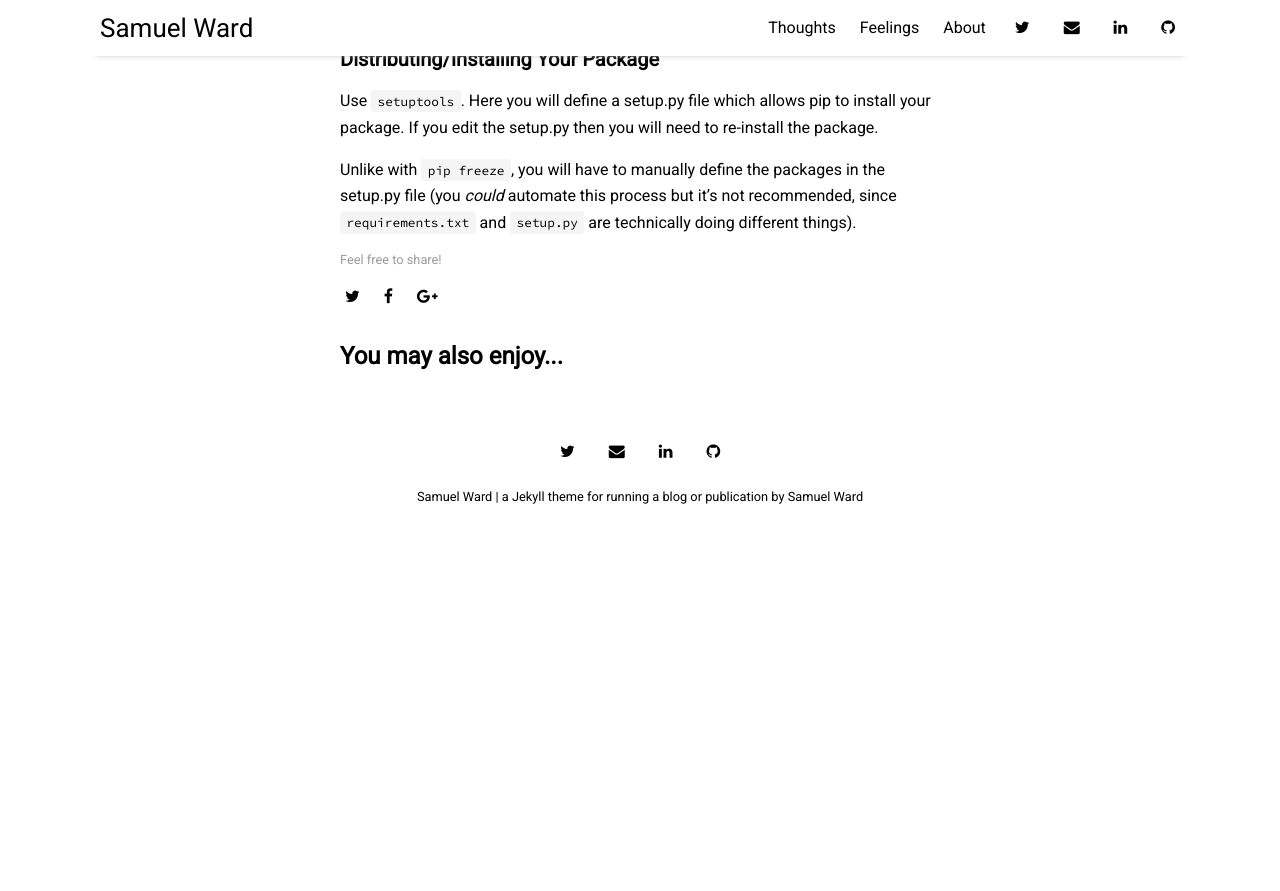
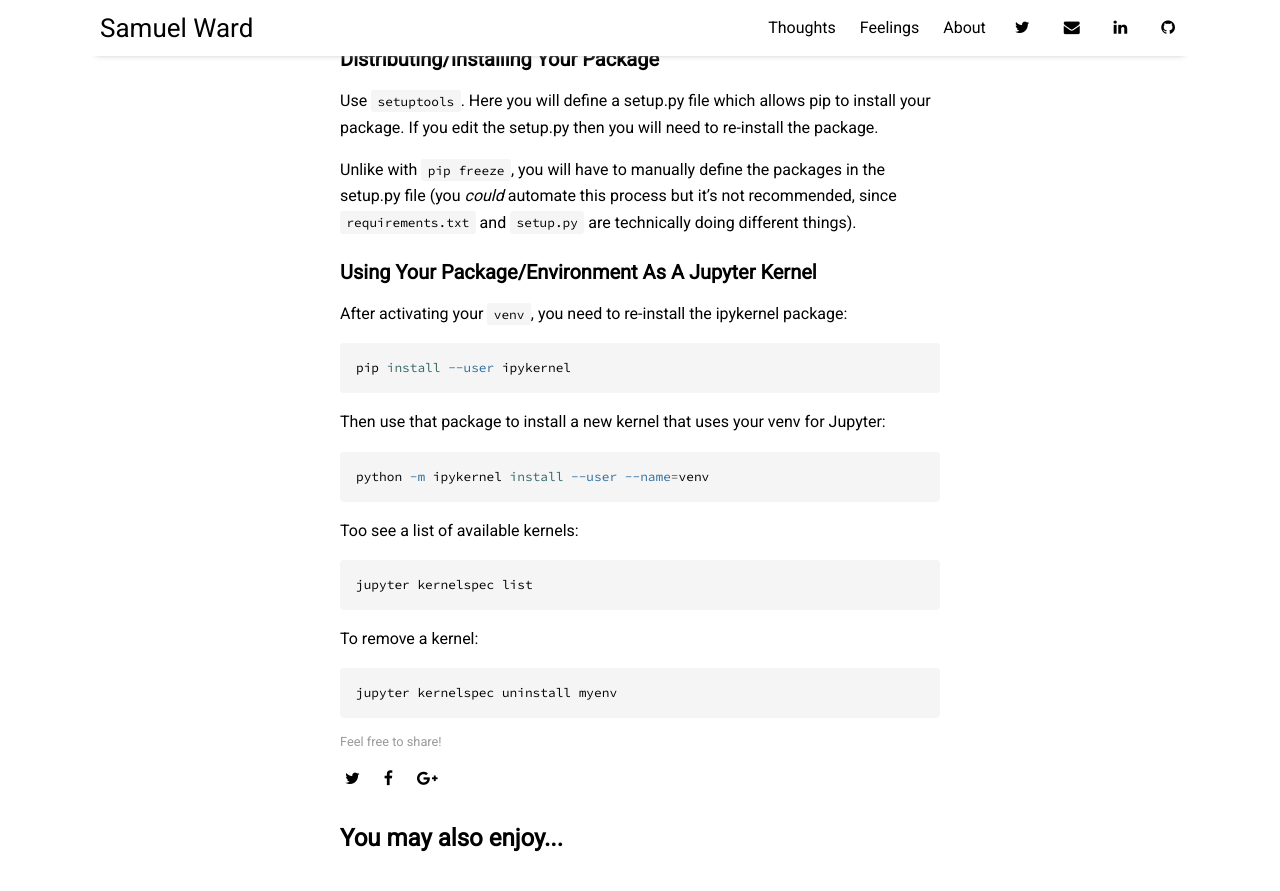
Before and after one commit to samuelhward/samuelhward.github.io, a Jekyll site: the page built from _posts/2021-04-03-python_packaging.md, in a window 1280 px wide and 900 px high, scrolled down 1414 px. Shown: the top 891 px of the window. Built offline with Jekyll 4.4.1, drawn with Linux system fonts in a browser that asks for light colours; nearby versions of some CDN libraries; before the commit the page ends 1949 px from its top, so only the background shows below that.

Commit message:
added section on using venv with jupyter

````diff
--- a/_posts/2021-04-03-python_packaging.md
+++ b/_posts/2021-04-03-python_packaging.md
@@ -59,3 +59,29 @@ Re-installing in developer mode will then re-install dependencies.
 Use ```setuptools```. Here you will define a setup.py file which allows pip to install your package. If you edit the setup.py then you will need to re-install the package.
 
 Unlike with ```pip freeze```, you will have to manually define the packages in the setup.py file (you _could_ automate this process but it's not recommended, since `requirements.txt` and `setup.py` are technically doing different things).
+
+### Using Your Package/Environment As A Jupyter Kernel
+
+After activating your ```venv```, you need to re-install the ipykernel package:
+
+```shell
+pip install --user ipykernel
+```
+
+Then use that package to install a new kernel that uses your venv for Jupyter:
+
+```shell
+python -m ipykernel install --user --name=venv
+```
+
+Too see a list of available kernels:
+
+```shell
+jupyter kernelspec list
+```
+
+To remove a kernel:
+
+```shell
+jupyter kernelspec uninstall myenv
+```
````
